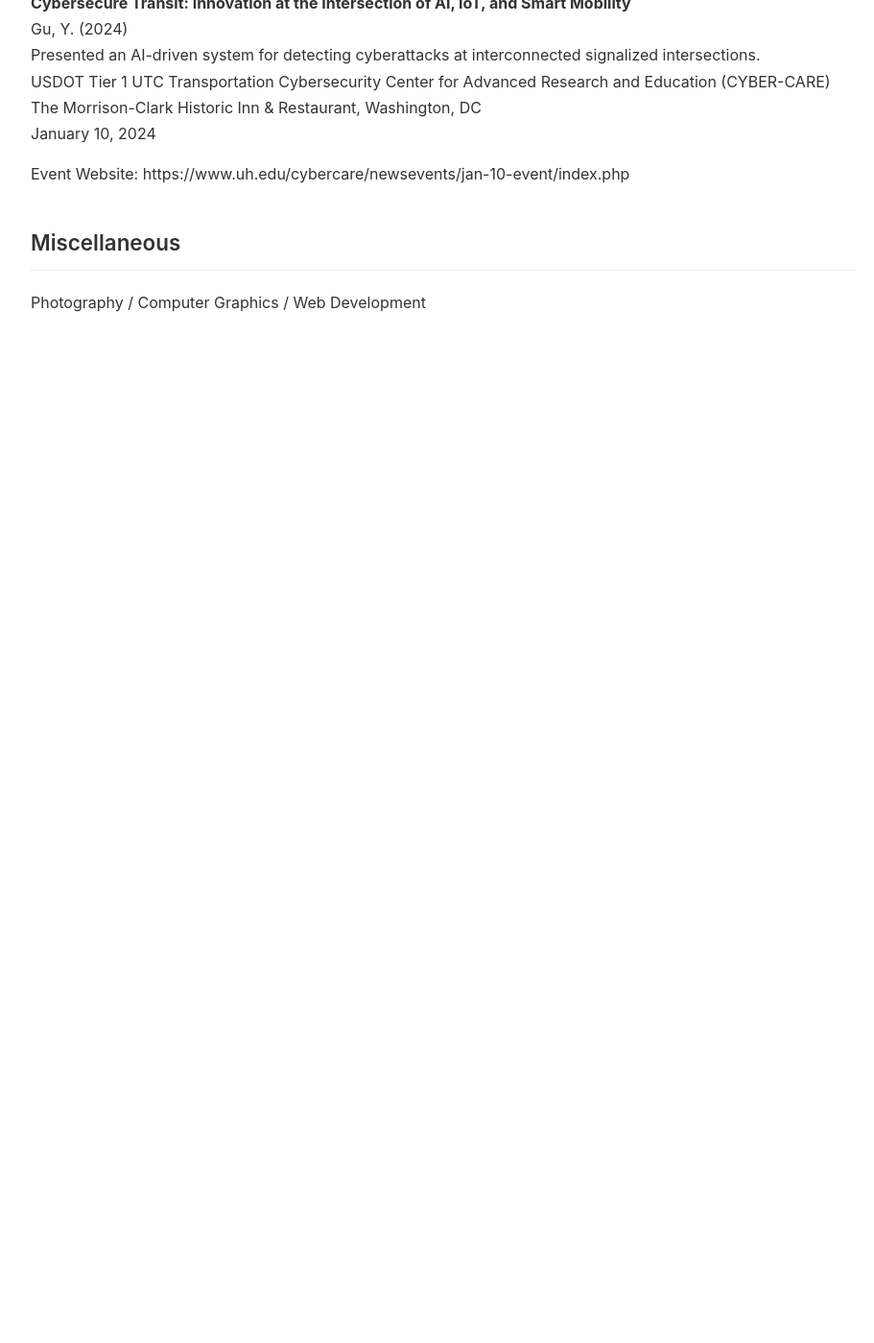
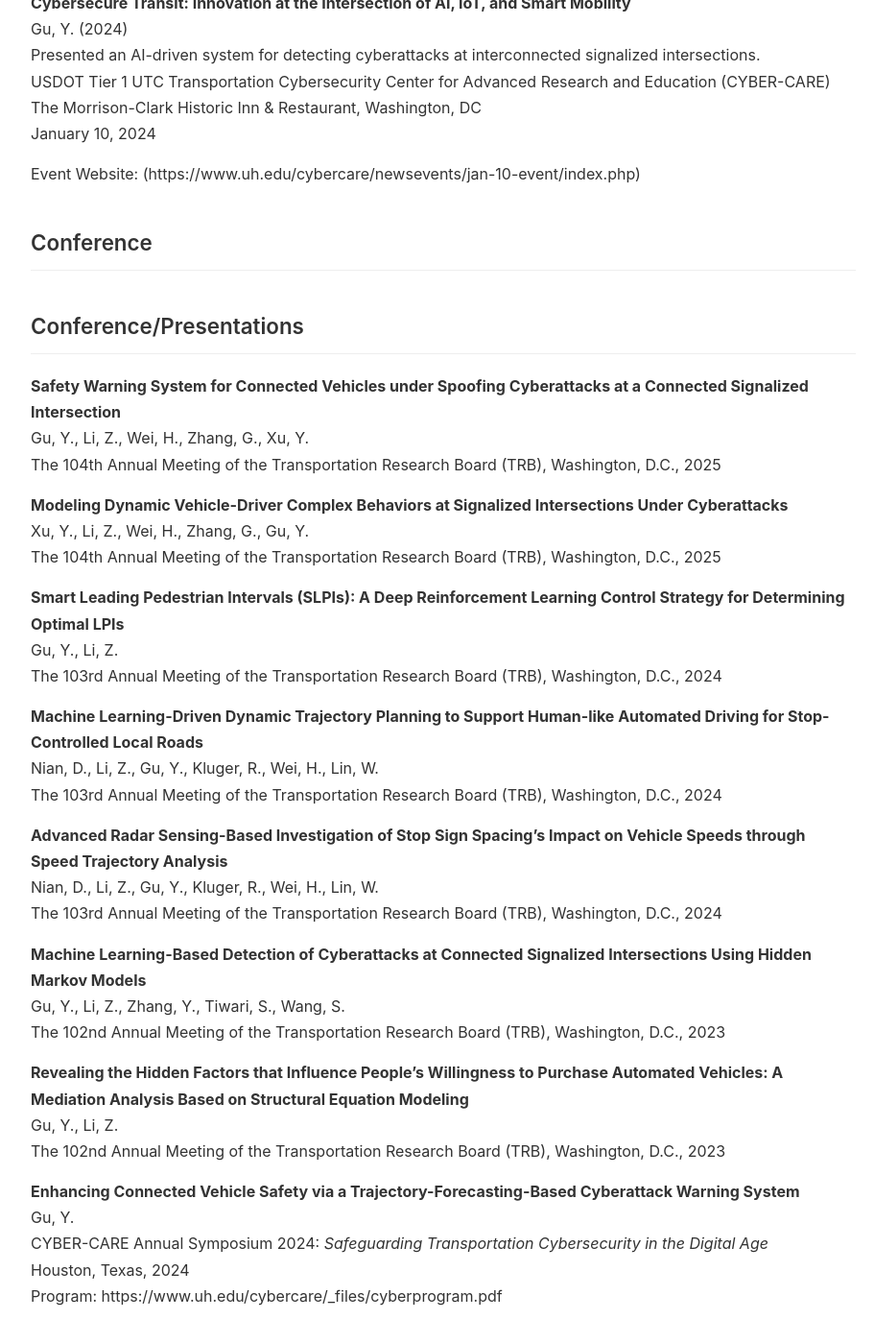
Before and after one commit to YingfanGu/YingfanGu.github.io, a Jekyll site: the page built from index.md, in a window 1280 px wide and 1400 px high, scrolled down 1961 px. Shown: the whole window at 96% size, without its empty margins (178-1089 px from the left). Built offline with Jekyll 4.4.1, drawn with Linux system fonts in a browser that asks for light colours; before the commit the page ends 2345 px from its top, so only the background shows below that.

Commit message:
Update conference section to include recent presentations and events

```diff
--- a/index.md
+++ b/index.md
@@ -92,7 +92,47 @@ USDOT Tier 1 UTC Transportation Cybersecurity Center for Advanced Research and E
 The Morrison-Clark Historic Inn & Restaurant, Washington, DC
 January 10, 2024
 
-Event Website: https://www.uh.edu/cybercare/newsevents/jan-10-event/index.php
+Event Website: (https://www.uh.edu/cybercare/newsevents/jan-10-event/index.php)
+
+## Conference
+
+
+## Conference/Presentations
+
+**Safety Warning System for Connected Vehicles under Spoofing Cyberattacks at a Connected Signalized Intersection**
+Gu, Y., Li, Z., Wei, H., Zhang, G., Xu, Y.
+The 104th Annual Meeting of the Transportation Research Board (TRB), Washington, D.C., 2025
+
+**Modeling Dynamic Vehicle-Driver Complex Behaviors at Signalized Intersections Under Cyberattacks**
+Xu, Y., Li, Z., Wei, H., Zhang, G., Gu, Y.
+The 104th Annual Meeting of the Transportation Research Board (TRB), Washington, D.C., 2025
+
+**Smart Leading Pedestrian Intervals (SLPIs): A Deep Reinforcement Learning Control Strategy for Determining Optimal LPIs**
+Gu, Y., Li, Z.
+The 103rd Annual Meeting of the Transportation Research Board (TRB), Washington, D.C., 2024
+
+**Machine Learning-Driven Dynamic Trajectory Planning to Support Human-like Automated Driving for Stop-Controlled Local Roads**
+Nian, D., Li, Z., Gu, Y., Kluger, R., Wei, H., Lin, W.
+The 103rd Annual Meeting of the Transportation Research Board (TRB), Washington, D.C., 2024
+
+**Advanced Radar Sensing-Based Investigation of Stop Sign Spacing’s Impact on Vehicle Speeds through Speed Trajectory Analysis**
+Nian, D., Li, Z., Gu, Y., Kluger, R., Wei, H., Lin, W.
+The 103rd Annual Meeting of the Transportation Research Board (TRB), Washington, D.C., 2024
+
+**Machine Learning-Based Detection of Cyberattacks at Connected Signalized Intersections Using Hidden Markov Models**
+Gu, Y., Li, Z., Zhang, Y., Tiwari, S., Wang, S.
+The 102nd Annual Meeting of the Transportation Research Board (TRB), Washington, D.C., 2023
+
+**Revealing the Hidden Factors that Influence People’s Willingness to Purchase Automated Vehicles: A Mediation Analysis Based on Structural Equation Modeling**
+Gu, Y., Li, Z.
+The 102nd Annual Meeting of the Transportation Research Board (TRB), Washington, D.C., 2023
+
+**Enhancing Connected Vehicle Safety via a Trajectory-Forecasting-Based Cyberattack Warning System**
+Gu, Y.
+CYBER-CARE Annual Symposium 2024: *Safeguarding Transportation Cybersecurity in the Digital Age*
+Houston, Texas, 2024
+Program: https://www.uh.edu/cybercare/_files/cyberprogram.pdf
+
 
 
 ## Miscellaneous
```
